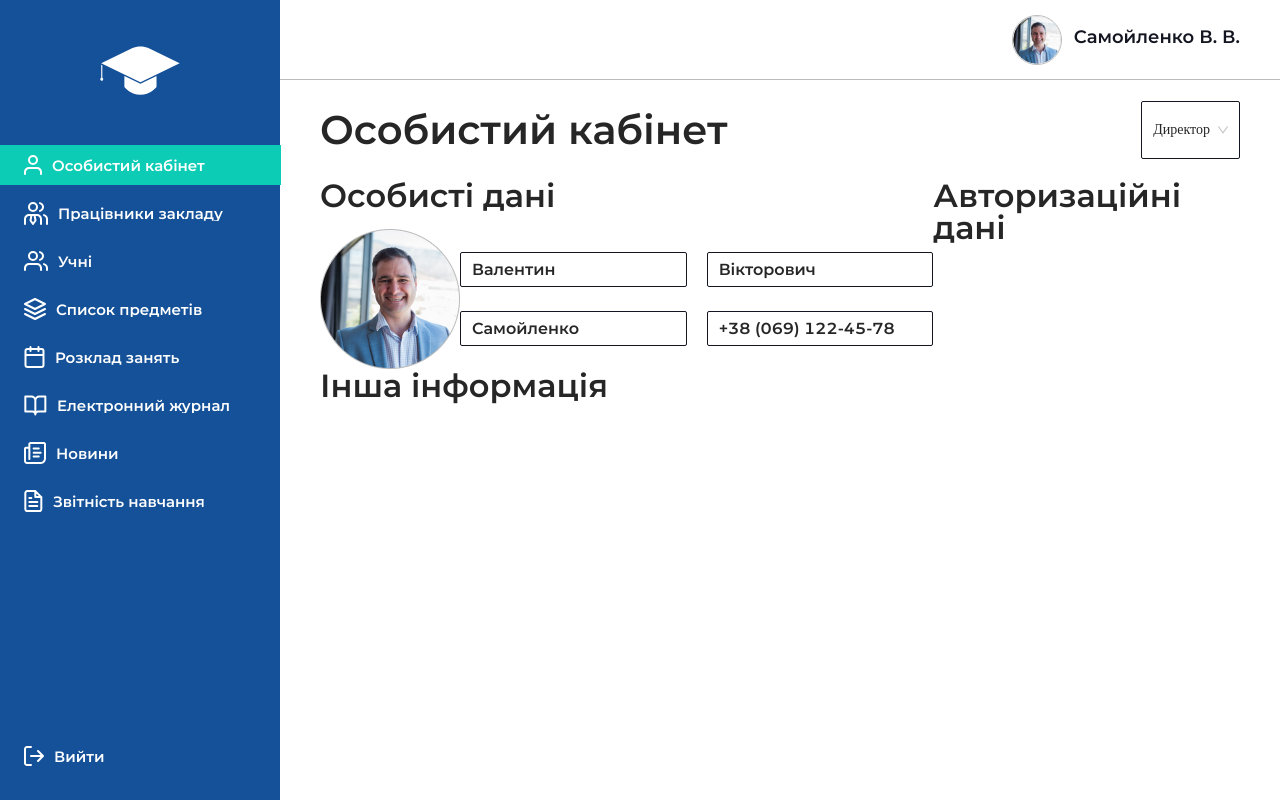
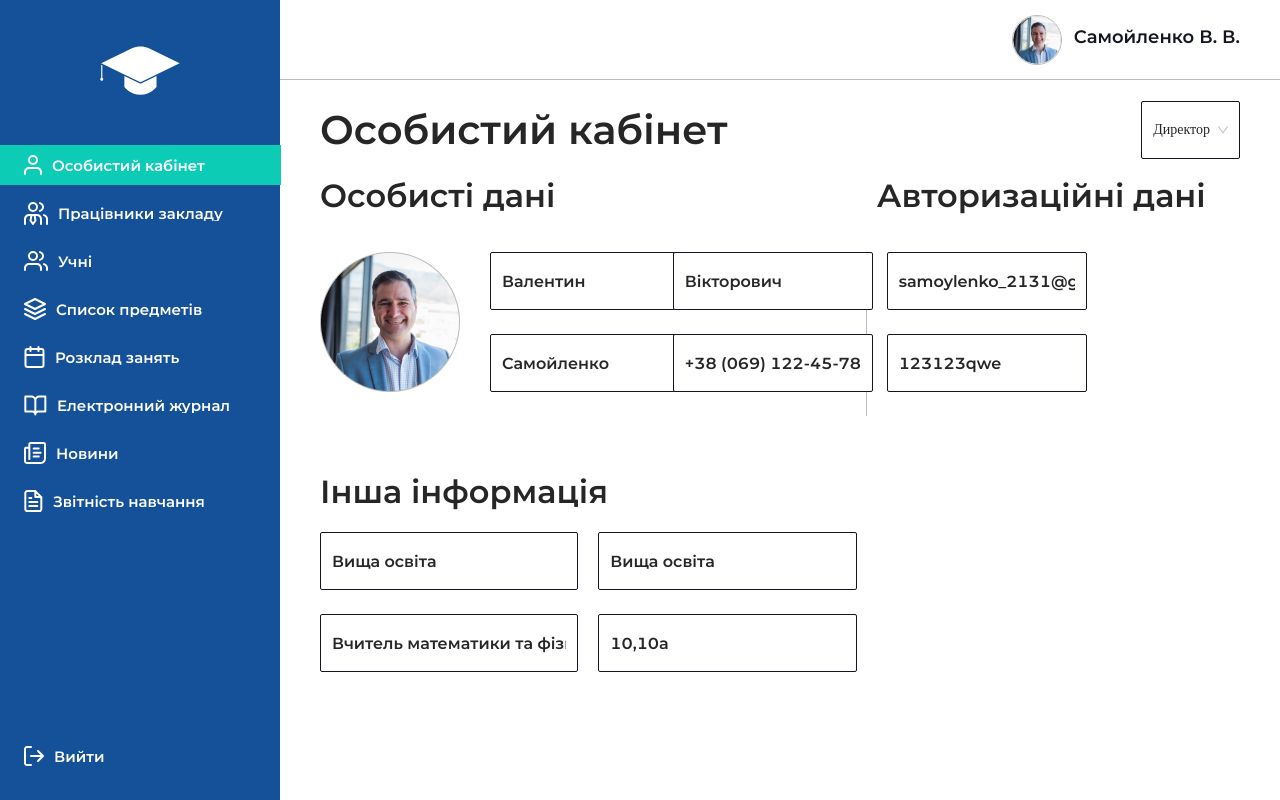
Before and after one commit to MaxSapeyko/school_automation_client, a React (Create React App) app: page / in a window 1280 px wide. Built offline with nearby package versions, Linux system fonts and the light colour scheme; a web font is replaced by a local one.

Commit message:
implemented profile page

```diff
--- a/src/pages/profile/authorizationData/index.tsx
+++ b/src/pages/profile/authorizationData/index.tsx
@@ -1,5 +1,5 @@
 import React, { FC } from 'react';
-import { Col } from 'antd';
+import { Col, Form, Input, Row } from 'antd';
 
 import useStyles from './style';
 
@@ -7,8 +7,21 @@ const OtherInfo: FC = () => {
   const classes = useStyles();
 
   return (
-    <Col span={8} className={classes.root}>
+    <Col span={10} className={classes.root}>
       <h4 className='data-module__title'>Авторизаційні дані</h4>
+
+      <Row gutter={[20, 0]} className='info__items'>
+        <Col span={12}>
+          <Form.Item name='email'>
+            <Input />
+          </Form.Item>
+        </Col>
+        <Col span={12}>
+          <Form.Item name='password'>
+            <Input />
+          </Form.Item>
+        </Col>
+      </Row>
     </Col>
   );
 };
--- a/src/pages/profile/authorizationData/style.ts
+++ b/src/pages/profile/authorizationData/style.ts
@@ -2,7 +2,12 @@ import { createUseStyles } from 'react-jss';
 
 const useStyles = createUseStyles({
   root: {
+    paddingLeft: '2rem',
 
+    '& .info__items': {
+      margin: '4rem 0 0 0 !important',
+      flexDirection: 'column',
+    },
   },
 });
 
--- a/src/pages/profile/otherInfo/index.tsx
+++ b/src/pages/profile/otherInfo/index.tsx
@@ -1,5 +1,5 @@
 import React, { FC } from 'react';
-import { Col } from 'antd';
+import { Col, Form, Input, Row } from 'antd';
 
 import useStyles from './style';
 
@@ -7,9 +7,31 @@ const OtherInfo: FC = () => {
   const classes = useStyles();
 
   return (
-    <Col className={classes.root}>
+    <Col span={14} className={classes.root}>
       <h4 className='data-module__title'>Інша інформація</h4>
 
+      <Row gutter={[20, 0]} className='info__items'>
+        <Col span={12}>
+          <Form.Item name='education'>
+            <Input />
+          </Form.Item>
+        </Col>
+        <Col span={12}>
+          <Form.Item name='universityAddress'>
+            <Input />
+          </Form.Item>
+        </Col>
+        <Col span={12}>
+          <Form.Item name='position'>
+            <Input />
+          </Form.Item>
+        </Col>
+        <Col span={12}>
+          <Form.Item name='classes'>
+            <Input />
+          </Form.Item>
+        </Col>
+      </Row>
     </Col>
   );
 };
--- a/src/pages/profile/otherInfo/style.ts
+++ b/src/pages/profile/otherInfo/style.ts
@@ -2,7 +2,7 @@ import { createUseStyles } from 'react-jss';
 
 const useStyles = createUseStyles({
   root: {
-
+    marginTop: '6rem',
   },
 });
 
--- a/src/pages/profile/personalData/index.tsx
+++ b/src/pages/profile/personalData/index.tsx
@@ -7,13 +7,13 @@ const PersonalData: FC = () => {
   const classes = useStyles();
 
   return (
-    <Col span={16} className={classes.root}>
+    <Col span={14} className={classes.root}>
       <h4 className='data-module__title'>Особисті дані</h4>
 
       <div className='info__inner'>
         <Image src='assets/img/user_photo.jpg' className='user__photo' />
 
-      <Row gutter={[20, 0]}  className='info__items'>
+        <Row gutter={[20, 0]} className='info__items'>
           <Col span={12}>
             <Form.Item name='name'>
               <Input />
--- a/src/pages/profile/personalData/style.ts
+++ b/src/pages/profile/personalData/style.ts
@@ -1,11 +1,22 @@
 import { createUseStyles } from 'react-jss';
+import { COLORS } from '../../../utils/common';
 
 const useStyles = createUseStyles({
   root: {
+    '& .info__items': {
+      paddingRight: '2rem',
+      borderRight: `0.1rem solid ${COLORS.gray}`,
+    },
+
     '& .user__photo': {
+      marginRight: '3rem',
       width: '14rem',
       height: '14rem',
-    }
+    },
+
+    '& .ant-form-item': {
+      maxWidth: '36.8rem',
+    },
   },
 });
 
--- a/src/pages/profile/style.ts
+++ b/src/pages/profile/style.ts
@@ -5,7 +5,7 @@ const useStyles = createUseStyles({
   root: {
     '& .data-module__title': {
       fontSize: '3.2rem',
-      fontWeight: "600",
+      fontWeight: '600',
     },
 
     '& .info__inner': {
@@ -14,17 +14,18 @@ const useStyles = createUseStyles({
     },
 
     '& .info__items': {
-      margin: '2.4rem 0 0 3rem',
+      margin: '2.4rem 0 0 0',
     },
 
     '& .ant-form-item': {
-      maxWidth: '36.8rem',
+      maxWidth: '45.4rem',
       minWidth: '20rem',
 
       '& input': {
         borderColor: COLORS.black,
         fontSize: '1.6rem',
         fontWeight: '600',
+        height: '5.8rem',
       },
     },
   },
```
Lines whose indentation alone changed are shown as unchanged.
